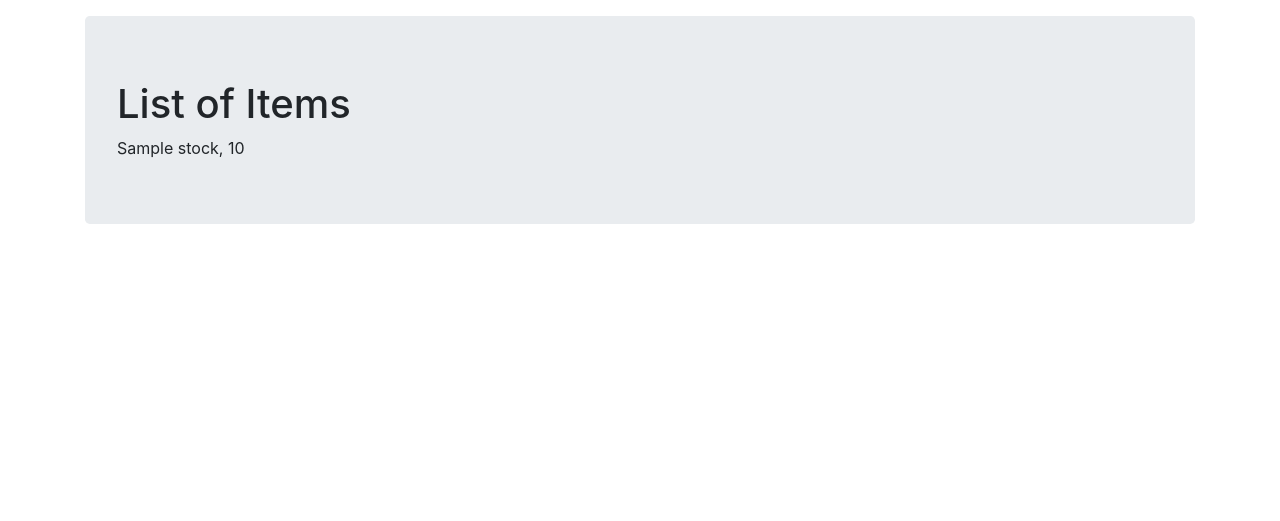
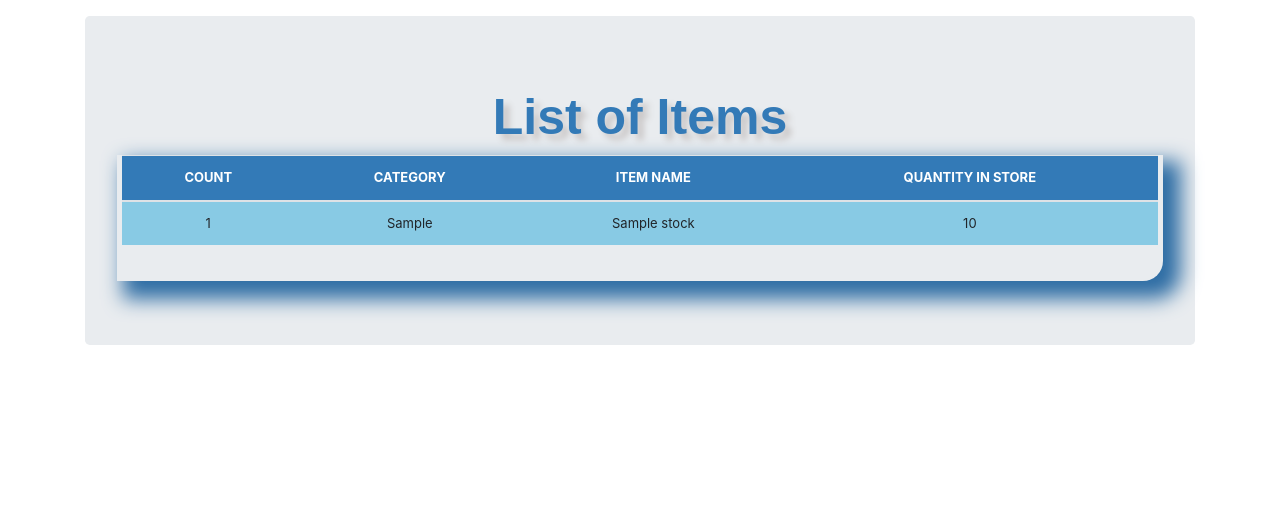
Before and after one commit to MuliJob/inventory_management_system, a Django app: page /list-items/ in a window 1280 px wide. Shown: the part 56-577 px from the top of the page. Run offline with Django 5.2, Linux system fonts and the light colour scheme; tables that the repository leaves empty hold one stand-in row (values such as "Sample post"); some libraries are stand-ins or nearby versions.

Commit message:
added a table to display items

```diff
--- /dev/null
+++ b/inventory/static/css/styles.css
@@ -0,0 +1,43 @@
+body {
+  background-color: #34eb6b;
+}
+
+.table {
+  font-size: 13px;
+  text-align: center;
+  width: 95%;
+  margin: auto;
+  text-align: center;
+}
+
+.table tr:nth-child(odd){
+  background: #88cae4;
+}
+
+.table tr:nth-child(even){
+  background: #dae5f4;
+}
+
+th {
+  background-color: #337ab7;
+  color: white;
+}
+
+.display_table {
+  border-bottom-right-radius: 20px;
+  padding-left: 5px;
+  padding-right: 5px;
+  padding-bottom: 20px;
+  box-shadow: 12px 12px 20px 6px #2e6da4;
+}
+
+.header {
+  font-family: Arial, Helvetica, sans-serif;
+  color: #337ab7;
+  font-size: 50px;
+  text-align: center;
+  width: 100%;
+  text-shadow: 6px 6px 6px #c9c6c6;
+  display: block;
+  font-weight: bolder;
+}
--- a/inventory/static/css/stylesheet.css
+++ /dev/null
@@ -1,3 +0,0 @@
-body {
-  background-color: #34eb6b;
-}
--- a/inventory/templates/list-items.html
+++ b/inventory/templates/list-items.html
@@ -11,7 +11,7 @@
     <title>{{title}}</title>
 
     <link rel="canonical" href="">
-    <link rel="stylesheet" href="{% static 'css/stylesheet.css' %}">
+    <link rel="stylesheet" href="{% static 'css/styles.css' %}">
     <!-- Bootstrap core CSS -->
     <link rel="stylesheet" href="{% static 'css/bootstrap.min.css' %}">
 
@@ -23,10 +23,27 @@
     {% include 'navbar.html' %}
     <main role="main" class="container">
       <div class="jumbotron">
-        <h1>{{title}}</h1>
-        {% for item in queryset %}
-          {{item.item_name}}, {{item.quantity}}
-        {% endfor %}
+        <div class="header">{{header}}</div>
+        <div class="display_table">
+          <table class="table">
+            <thead>
+              <tr>
+                <th>COUNT</th>
+                <th>CATEGORY</th>
+                <th>ITEM NAME</th>
+                <th>QUANTITY IN STORE</th>
+              </tr>
+            </thead>
+          {% for item in queryset %}
+            <tr>
+              <td>{{forloop.counter}}</td>
+              <td>{{item.category}}</td>
+              <td>{{item.item_name}}</td>
+              <td>{{item.quantity}}</td>
+            </tr>
+          {% endfor %}
+          </table>
+        </div>
       </div>
     </main>
     <script src="https://code.jquery.com/jquery-3.2.1.slim.min.js" integrity="sha384-KJ3o2DKtIkvYIK3UENzmM7KCkRr/rE9/Qpg6aAZGJwFDMVNA/GpGFF93hXpG5KkN" crossorigin="anonymous"></script>
--- a/inventory/templates/navbar.html
+++ b/inventory/templates/navbar.html
@@ -1,5 +1,5 @@
 <nav class="navbar navbar-expand-md navbar-dark fixed-top bg-dark">
-  <a class="navbar-brand" href="#">Store</a>
+  <a class="navbar-brand" href="{% url 'home' %}">Store</a>
   <button class="navbar-toggler" type="button" data-toggle="collapse" data-target="#navbarCollapse" aria-controls="navbarCollapse" aria-expanded="false" aria-label="Toggle navigation">
     <span class="navbar-toggler-icon"></span>
   </button>
--- a/inventory/views.py
+++ b/inventory/views.py
@@ -11,10 +11,10 @@
   return render(request, 'home.html', context)
 
 def list_items(request):
-  title = 'List of Items'
+  header = 'List of Items'
   queryset = Stock.objects.all()
   context = {
-    'title': title,
+    'header': header,
     'queryset': queryset
   }
   return render(request, 'list-items.html', context)
```
